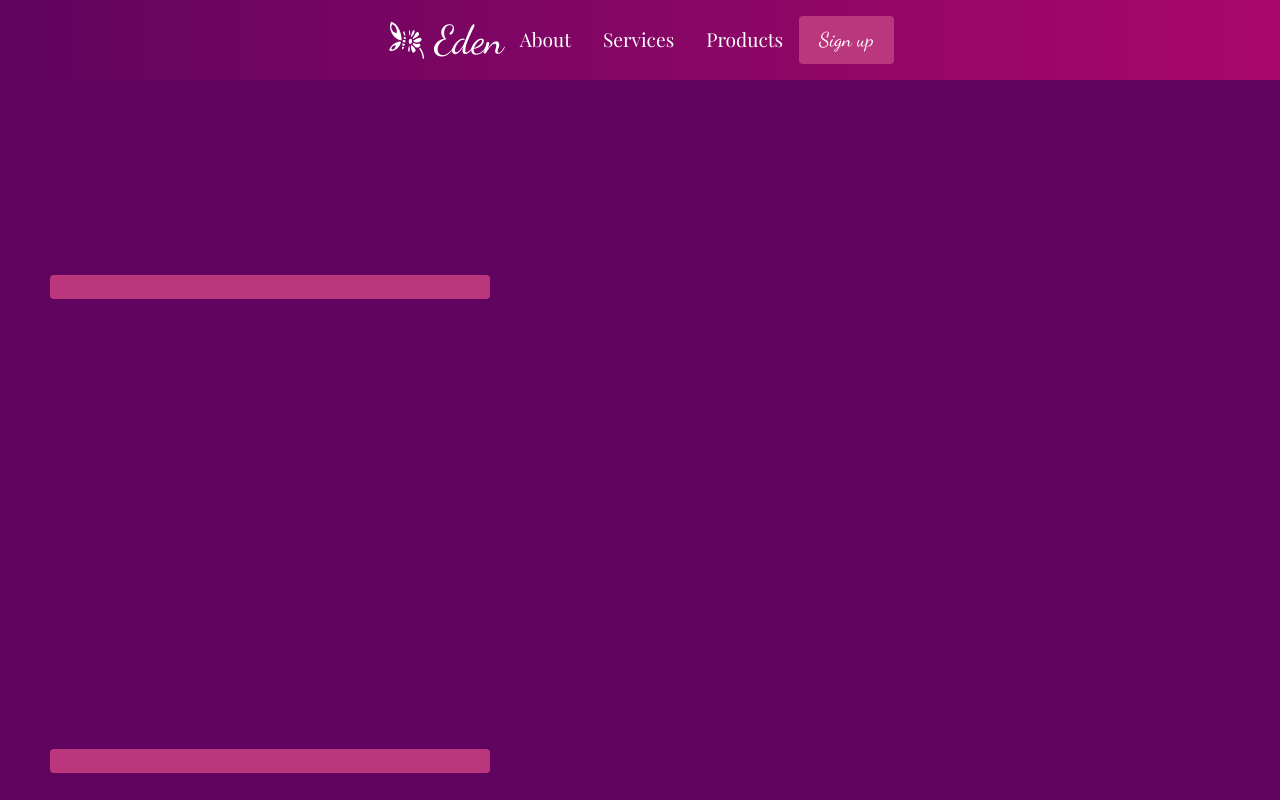
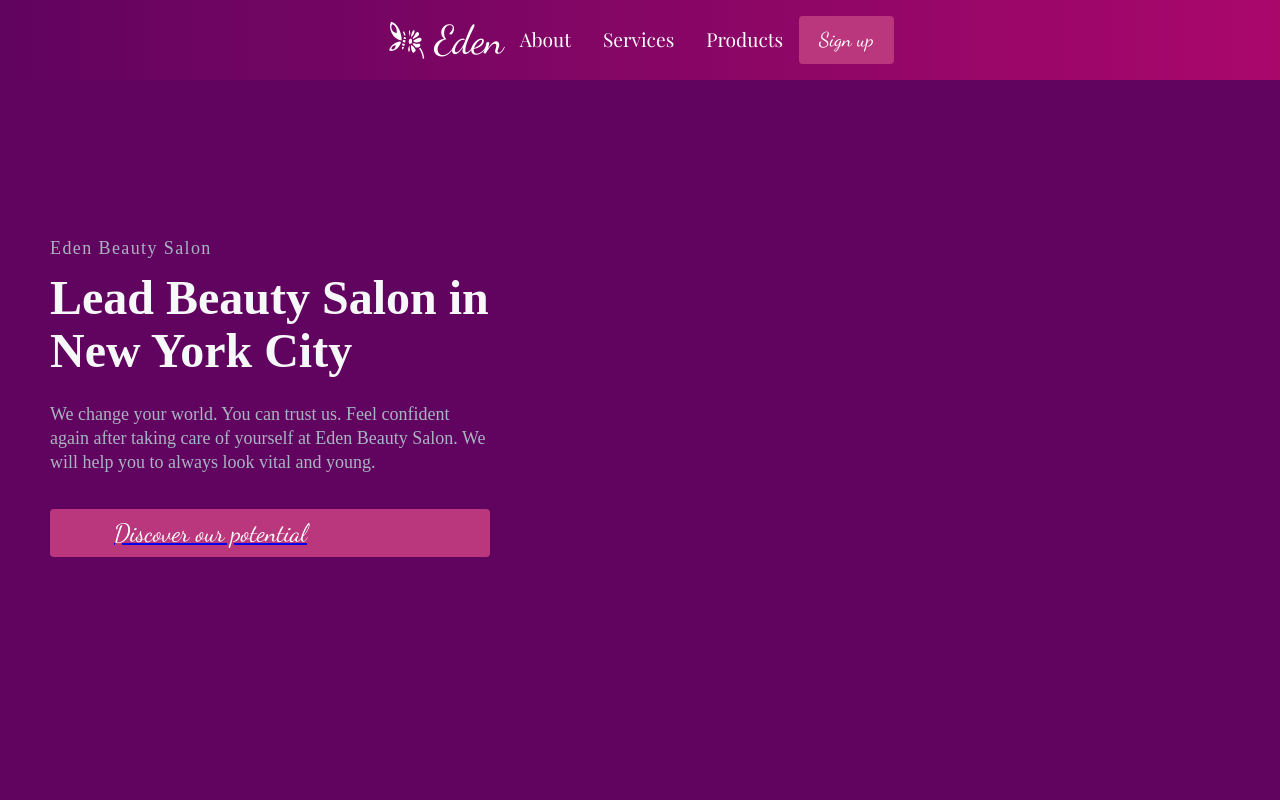
Before and after one commit to snowleopardAlexa/eden-beauty-salon-website, a React (Create React App) app: page / in a window 1280 px wide. Shown: the top 800 px of the page. Built offline with nearby package versions, Linux system fonts and the light colour scheme; a web font is replaced by a local one.

Commit message:
add data for display info

```diff
--- a/src/pages/HomePage/Data.js
+++ b/src/pages/HomePage/Data.js
@@ -1,3 +1,11 @@
 export const homeObjOne = {
-    lightBg: false
+    lightBg: false,
+    primary: true,
+    imgStart: '',
+    lightTopLine: true,
+    topLine: 'Eden Beauty Salon',
+    lightText: true,
+    lightTextDesc: 'We change your world. You can trust us. Feel confident again after taking care of yourself at Eden Beauty Salon. We will help you to always look vital and young.',
+    headline: 'Lead Beauty Salon in New York City',
+    buttonLabel: 'Discover our potential'
 }
```
